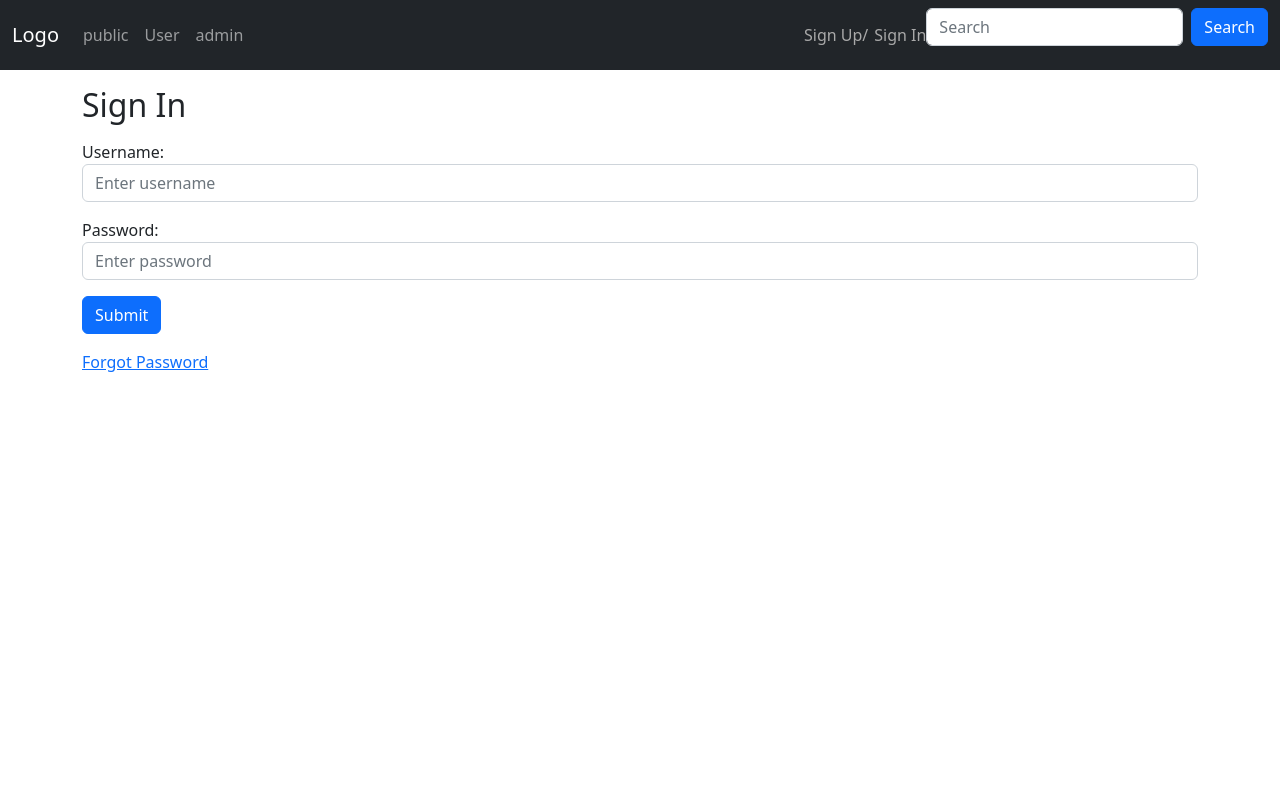
After one commit to ShakiAuston/GITLAB, a PHP site: page /signin.php in a window 1280 px wide. The commit adds this page. Run offline with PHP 8.4, Linux system fonts and the light colour scheme.

Commit message:
Add files via upload

```diff
--- a/header.php
+++ b/header.php
@@ -1,24 +1,50 @@
+<html lang="en">
     <head>
-    <link rel="stylesheet" href="CalendarTheme.css">
+        <title>Bootstrap Example</title>
+        <meta charset="utf-8">
+        <meta name="viewport" content="width=device-width, initial-scale=1">
+        <link href="https://cdn.jsdelivr.net/npm/bootstrap@5.2.3/dist/css/bootstrap.min.css" rel="stylesheet">
+        <script src="https://cdn.jsdelivr.net/npm/bootstrap@5.2.3/dist/js/bootstrap.bundle.min.js"></script>
     </head>
+    <body>
 
-<body>
         <nav class="navbar navbar-expand-sm navbar-dark bg-dark">
             <div class="container-fluid">
-            <a class="navbar-brand" href="javascript:void(0)"><img src="./img/logo.png" width="50" height="50" title="Logo" alt="Logo" /></a>
+                <a class="navbar-brand" href="javascript:void(0)">Logo</a>
                 <button class="navbar-toggler" type="button" data-bs-toggle="collapse" data-bs-target="#mynavbar">
                     <span class="navbar-toggler-icon"></span>
                 </button>
                 <div class="collapse navbar-collapse" id="mynavbar">
                     <ul class="navbar-nav me-auto">
                         <li class="nav-item">
-                        <a class="nav-link" href="user.php">Login</a>
+                            <a class="nav-link" href="public.php">public</a>
                         </li>
                         <li class="nav-item">
-                        <a class="nav-link" href="public.php">Register</a>
+                            <a class="nav-link" href="user.php">User</a>
+                        </li>
+                        <li class="nav-item">
+                            <a class="nav-link" href="admin.php">admin</a>
                         </li>
                     </ul>
+                    <?php
+                    if (isset($name)) {
+                        echo "Welcome " . $name;
+                        echo '<form name="logout" action="logoutAction.php">' .
+                        '<input type="submit" value="Sign Out">' .
+                        '</form>';
+                        echo'<a style="color:DarkGray" class="nav-link" href="Edit.php">Edit profile</a>';
+                    } else
+                        echo '<a style="color:DarkGray" class="nav-link" href="signup.php">Sign Up/</a>/' .
+                        '<a style="color:DarkGray" class="nav-link" href="signin.php">Sign In   </a>';
+                    ?>
+                    <form class="d-flex">
+                        <input class="form-control me-2" type="text" placeholder="Search">
+                        <button class="btn btn-primary" type="button">Search</button>
+                    </form>
+
                 </div>
             </div>
         </nav>
+
     </body>
+</html>
--- /dev/null
+++ b/signin.php
@@ -0,0 +1,17 @@
+<?php include 'header.php'; ?>
+
+<div class="container mt-3">
+    <h2>Sign In</h2>
+    <form name="signin" action="signinAction.php" method="post">
+        <div class="mb-3 mt-3">
+            <label for="user">Username:</label>
+            <input type="text" class="form-control" placeholder="Enter username" name="user">
+        </div>
+        <div class="mb-3">
+            <label for="pwd">Password:</label>
+            <input type="password" class="form-control" placeholder="Enter password" name="pwd">
+        </div>
+        <button type="submit" class="btn btn-primary">Submit</button>
+    </form>
+    <a href="forgotpwd.php">Forgot Password</a>
+</div>
--- a/signupAction.php
+++ b/signupAction.php
@@ -24,4 +24,6 @@ $sql = "insert into users values (0, '" . $uname . "', '" . $pswd . "', '" .
   $addr2 . "', '" . $email . "', '" . $phone . "', '" . $question . "', '" .
   $answer . "', '" . $verified . "' '" . $usertype . "')";
 echo modifyDB($sql) . "<br>Use back button to return";
+ header("Location:index.php");
+    exit;
 ?>
```
Also changed, not shown: index.php (+1 -44 lines), signinAction.php (added, +23 -0 lines), signup.php (+36 -1 lines), welcome.php (added, +13 -0 lines). Lines whose indentation alone changed are shown as unchanged.
